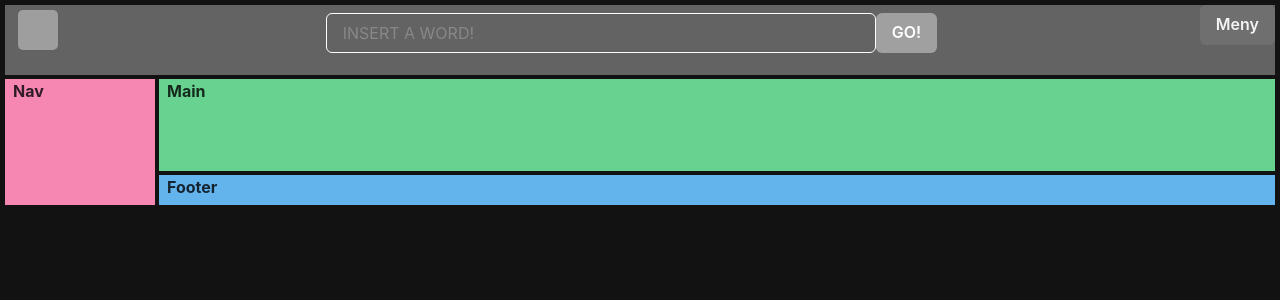
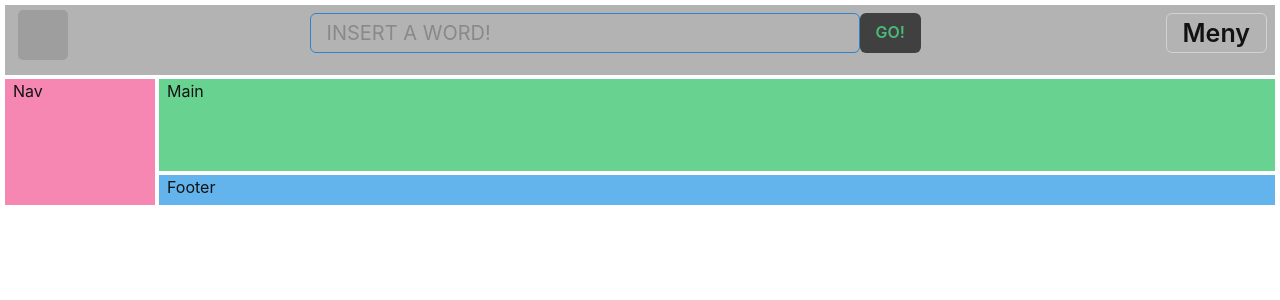
Before and after one commit to Kfmoss/Prosjekt_IM, a React (Vite) app: page / in a window 1280 px wide. Shown: the top 300 px of the page. Built offline with nearby package versions, Linux system fonts and the light colour scheme; grey boxes are pictures that could not be loaded.

Commit message:
improving header

```diff
--- a/src/App.tsx
+++ b/src/App.tsx
@@ -21,11 +21,9 @@ function App() {
   gridTemplateColumns={'150px 1fr'}
   h='200px'
   gap='1'
-  color='blackAlpha.800'
-  fontWeight='bold'
   margin='5px'
 >
-  <GridItem pl='2' bg='gray.600' area={'header'}>
+  <GridItem pl='2' bg='gray.300' area={'header'}>
     <Header/>
   </GridItem>
 
--- a/src/Theme.ts
+++ b/src/Theme.ts
@@ -3,7 +3,8 @@ import { extendTheme,ThemeConfig } from '@chakra-ui/react'
 
 // 2. Add your color mode config
 const config: ThemeConfig = {
-  initialColorMode: 'dark'
+  initialColorMode: 'light',
+  useSystemColorMode: false
 };
 
 // 3. extend the theme
@@ -20,7 +21,61 @@ const theme= extendTheme({config,
             700:'#202020',
             800:'#121212',
             900:'#111',
-        }
+        },
+        teal:{
+            50:'#E6FFFA',
+            100:'#B2F5EA',
+            200:'#81E6D9',
+            300:'#4FD1C5',
+            400:'#38B2AC',
+            500:'#319795',
+            600:'#2C7A7B',
+            700:'#285E61',
+            800:'#234E52',
+            900:'#1D4044',
+
+        },
+        cyan:{
+            50:'#EDFDFD',
+            100:'#C4F1F9',
+            200:'#9DECF9',
+            300:'#76E4F7',
+            400:'#0BC5EA',
+            500:'#00B5D8',
+            600:'#00A3C4',
+            700:'#0987A0',
+            800:'#086F83',
+            900:'#065666',
+
+        },
+        blue:{
+            50:'#ebf8ff',
+            100:'#bee3f8',
+            200:'#90cdf4',
+            300:'#63b3ed',
+            400:'#4299e1',
+            500:'#3182ce',
+            600:'#2b6cb0',
+            700:'#2c5282',
+            800:'#2a4365',
+            900:'#1A365D',
+
+        },
+        red:{
+            50:'#FFF5F5',
+            100:'#FED7D7',
+            200:'#FEB2B2',
+            300:'#FC8181',
+            400:'#F56565',
+            500:'#E53E3E',
+            600:'#C53030',
+            700:'#9B2C2C',
+            800:'#822727',
+            900:'#63171B',
+
+        },
+
+
     }});
 
 
--- a/src/components/ButtonMenu.tsx
+++ b/src/components/ButtonMenu.tsx
@@ -1,24 +1,42 @@
-import { Button, Menu, MenuButton, MenuItem, MenuList } from "@chakra-ui/react"
+import { Box, Button, Menu, MenuButton, MenuItem, MenuList } from "@chakra-ui/react"
 
 
 const ButtonMenu = () => {
-  return (
-   <>
-   <Menu>
-    <MenuButton as={Button} >Meny</MenuButton>
-    <MenuList>
-        <MenuItem>Opprett konto</MenuItem>
-        <MenuItem>Create a Copy</MenuItem>
-        <MenuItem>Mark as Draft</MenuItem>
-        <MenuItem>Delete</MenuItem>
-        <MenuItem>Attend a Workshop</MenuItem>
-    </MenuList>
+
+    const sizeText_menu = '22px';
+    const sizeText_button= '25px';
 
 
 
 
 
+  return (
+   <>
+   <Box padding={2}>
+
+    <Menu>
+      <MenuButton as={Button} fontSize={sizeText_button}
+        backgroundColor='gray.300'
+        px={4}
+        py={2}
+        transition='all 0.2s'
+        borderRadius='md'
+        borderWidth='1px'
+        _hover={{ bg: 'gray.400' }}
+        _expanded={{ bg: 'blue.400' }}
+        _focus={{ boxShadow: 'outline' }}
+       >
+        Meny</MenuButton>
+        <MenuList fontSize={sizeText_menu}>
+          <MenuItem>Opprett konto</MenuItem>
+          <MenuItem>Finn prosjekt</MenuItem>
+          <MenuItem>Velg et tema</MenuItem>
+          <MenuItem>Lær noe nytt</MenuItem>
+          <MenuItem>Om IM</MenuItem>
+        </MenuList>
    </Menu>
+
+   </Box>
    </>
   )
 }
--- a/src/components/Header.tsx
+++ b/src/components/Header.tsx
@@ -11,7 +11,7 @@ const Header = () => {
     <>
     <Flex justifyContent='space-between'>
         <Box>
-            <Image src={logo} boxSize={'50px'} borderRadius='10px' padding='5px'/>
+            <Image src={logo} boxSize={'60px'} borderRadius='10px' padding='5px'/>
 
         </Box>
         <Box>
--- a/src/components/SearchBar.tsx
+++ b/src/components/SearchBar.tsx
@@ -8,10 +8,10 @@ const SearchBar = () => {
     <>
     <Flex h='45px' padding={2}>
         <Box>
-            <Input borderColor='white' w='550px' placeholder="INSERT A WORD!"/>
+            <Input borderColor='blue.500' w='550px' fontSize='20px'color='blackAlpha.800' placeholder="INSERT A WORD!"/>
         </Box>
         <Box>
-            <Button color={"white"} backgroundColor='gray.400'> GO!</Button>
+            <Button color='green.400' backgroundColor='blackAlpha.700' > GO!</Button>
         </Box>
         <Box>
 
--- a/src/main.tsx
+++ b/src/main.tsx
@@ -8,7 +8,7 @@ ReactDOM.createRoot(document.getElementById('root')!).render(
   <React.StrictMode>
     <ChakraProvider theme={theme}>
 
-    <ColorModeScript initialColorMode={theme.config.initialColorMode}/>
+    {/* <ColorModeScript initialColorMode={theme.config.initialColorMode}/> */}
 
     <App />
 
```
